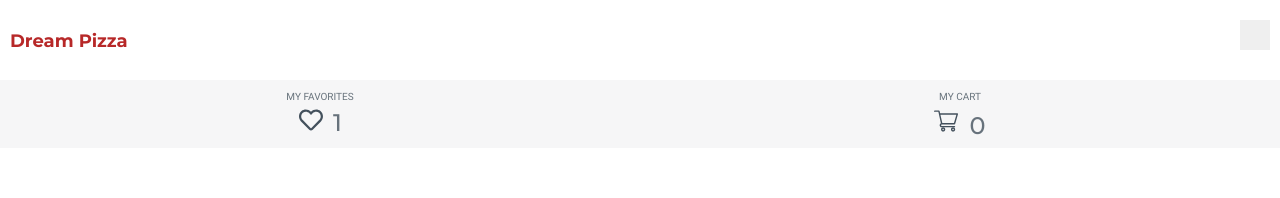
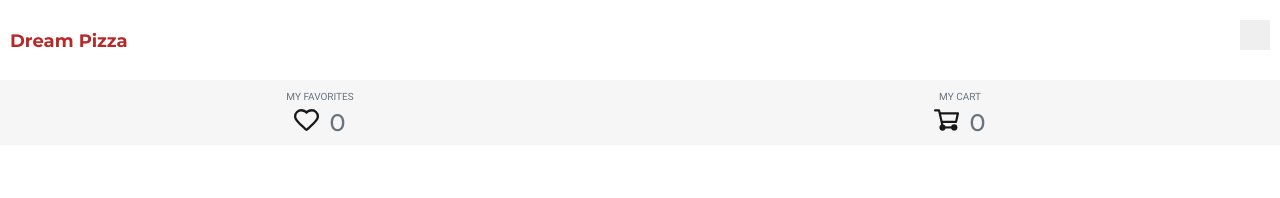
Before and after one commit to truefiesta/dream-pizza, a React app: page / in a window 1280 px wide. Shown: the top 198 px of the page. Built offline with nearby package versions, Linux system fonts and the light colour scheme.

Commit message:
Change header-nav icons

```diff
--- a/src/components/header/header.css
+++ b/src/components/header/header.css
@@ -36,6 +36,11 @@
   margin: 0;
   padding: 0;
   list-style: none;
+}
+
+.nav-favorites-empty .favorites-fill,
+.nav-cart-empty .cart-fill {
+  fill: none;
 }
 
 @media (min-width: 320px) {
@@ -135,4 +140,14 @@
 
     vertical-align: baseline;
   }
+
+  .nav-icon-fill-stroke {
+    fill: #44515d;
+  }
 }
+
+@media (min-width: 600px) {
+  .nav-icon-fill-stroke {
+    fill: #181818;
+  }
+}
--- a/src/components/header/header.jsx
+++ b/src/components/header/header.jsx
@@ -27,40 +27,61 @@ const Header = () => {
         <li>
           <a className="nav-user-link" href="">
             <span className="nav-user-link-title">My Favorites</span>
-            <div className="nav-icon-block nav-favorites-icon-block">
+            <div className="nav-icon-block nav-favorites-icon-block nav-favorites-empty">
               <svg
-                className="favorites-icon"
+                xmlns="http://www.w3.org/2000/svg"
+                viewBox="0 0 25 21.76"
                 width="25"
                 height="22"
-                fill="none"
-                xmlns="http://www.w3.org/2000/svg"
               >
                 <path
-                  d="M22.469 2.047C19.75-.25 15.579.078 13 2.75c-2.625-2.672-6.797-3-9.516-.703-3.515 2.953-3 7.781-.468 10.36l8.203 8.39c.469.469 1.078.75 1.781.75.656 0 1.266-.281 1.734-.75l8.25-8.39c2.485-2.579 3-7.407-.515-10.36zm-1.125 8.765l-8.203 8.391c-.094.094-.188.094-.329 0l-8.203-8.39c-1.734-1.735-2.062-5.016.329-7.032 1.828-1.547 4.64-1.312 6.421.469L13 5.938l1.64-1.688c1.735-1.781 4.547-2.016 6.376-.516 2.39 2.063 2.062 5.344.328 7.079z"
-                  fill="#44515D"
+                  className="favorites-fill"
+                  d="M22.71 7.3c0 3.45-8 9.5-10.21 12.16C10.28 16.8 2.29 10.75 2.29 7.3c0-4.45 5.77-7.3 10.21-2.47C16.94 0 22.71 2.85 22.71 7.3z"
+                  fill="#b92f2f"
+                />
+                <path
+                  className="nav-icon-fill-stroke"
+                  d="M22.8 2.1A7.42 7.42 0 0017.58 0a8.61 8.61 0 00-5.08 1.75A8.61 8.61 0 007.42 0 7.43 7.43 0 002.2 2.1 7.17 7.17 0 000 7.3c0 3.19 3.26 6.48 7.86 10.79 1.19 1.12 2.32 2.17 2.88 2.84a2.29 2.29 0 001.76.83h.07a2.28 2.28 0 001.7-.82 39 39 0 012.88-2.85C21.75 13.78 25 10.49 25 7.3a7.17 7.17 0 00-2.2-5.2zm-5.22.19zM12.5 19.46C10.28 16.8 2.29 10.75 2.29 7.3a5.05 5.05 0 015.13-5 6.93 6.93 0 015.08 2.53 7 7 0 015.08-2.54 5.05 5.05 0 015.13 5c0 3.46-7.99 9.51-10.21 12.17z"
                 />
               </svg>
-              <span>1</span>
+              <span>0</span>
             </div>
           </a>
         </li>
         <li>
           <a className="nav-user-link" href="">
             <span className="nav-user-link-title">My Cart</span>
-            <div className="nav-icon-block nav-cart-icon-block">
+            <div className="nav-icon-block nav-cart-icon-block nav-cart-empty">
               <svg
+                xmlns="http://www.w3.org/2000/svg"
+                viewBox="0 0 25 21.34"
                 width="25"
-                height="25"
-                fill="none"
-                xmlns="http://www.w3.org/2000/svg"
+                height="22"
               >
                 <path
-                  d="M7.733 15.516h12.751c.314 0 .59-.209.676-.51l2.813-9.844a.703.703 0 00-.676-.896H6.11l-.503-2.262a.703.703 0 00-.686-.55H.703a.703.703 0 100 1.405h3.655l2.538 11.424a2.113 2.113 0 00-1.271 1.936c0 1.163.946 2.11 2.11 2.11h12.75a.703.703 0 100-1.407H7.734a.704.704 0 01-.002-1.406zm14.632-9.844l-2.411 8.437H8.298L6.423 5.672h15.942z"
-                  fill="#44515D"
+                  className="cart-fill"
+                  d="M7.77 13.71h14.31a1.11 1.11 0 001.06-.92L25 4.39a1.17 1.17 0 00-1.1-1.46H5.81z"
+                  fill="#b92f2f"
                 />
                 <path
-                  d="M7.031 20.438c0 1.163.947 2.109 2.11 2.109 1.163 0 2.109-.946 2.109-2.11 0-1.163-.946-2.109-2.11-2.109-1.162 0-2.109.946-2.109 2.11zm2.11-.704a.704.704 0 010 1.407.704.704 0 010-1.407zM16.969 20.438c0 1.163.946 2.109 2.11 2.109 1.162 0 2.108-.946 2.108-2.11 0-1.163-.946-2.109-2.109-2.109s-2.11.946-2.11 2.11zm2.11-.704a.704.704 0 11-.003 1.408.704.704 0 01.002-1.408z"
-                  fill="#44515D"
+                  className="nav-icon-fill-stroke"
+                  d="M22.55 5.13l-1.38 6.37H7.4L6.24 5.13h16.31m1.35-2.2H5.81l2 10.78h14.27a1.11 1.11 0 001.06-.92L25 4.39a1.17 1.17 0 00-1.1-1.46zM8.54 19.31a1.1 1.1 0 010-2.2l11.7-.11a1.1 1.1 0 110 2.2l-11.7.08z"
+                />
+                <path
+                  className="nav-icon-fill-stroke"
+                  d="M8.55 17.89A1.11 1.11 0 017.47 17L4.18 2.2H1.1a1.1 1.1 0 010-2.2h4a1.1 1.1 0 011.04.86l3.48 15.68a1.11 1.11 0 01-.83 1.32 1 1 0 01-.24.03z"
+                />
+                <circle
+                  className="nav-icon-fill-stroke"
+                  cx="8.54"
+                  cy="18.21"
+                  r="3.13"
+                />
+                <circle
+                  className="nav-icon-fill-stroke"
+                  cx="20.25"
+                  cy="18.13"
+                  r="3.13"
                 />
               </svg>
               <span>0</span>
```
